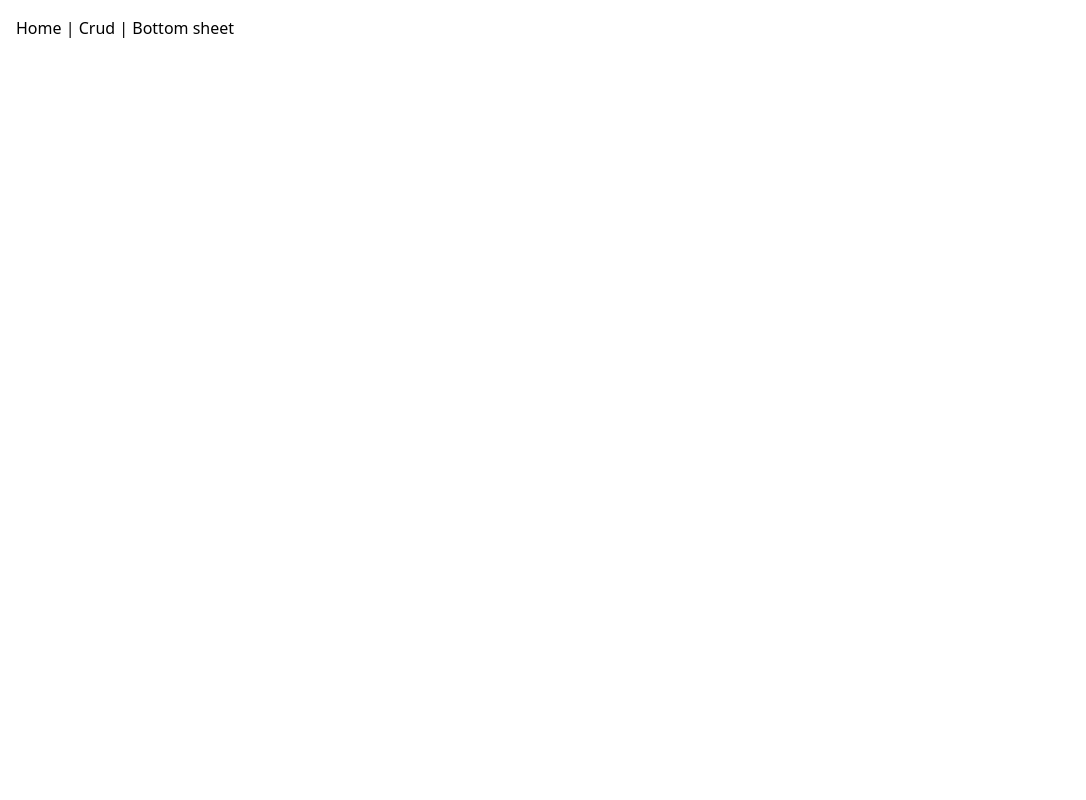
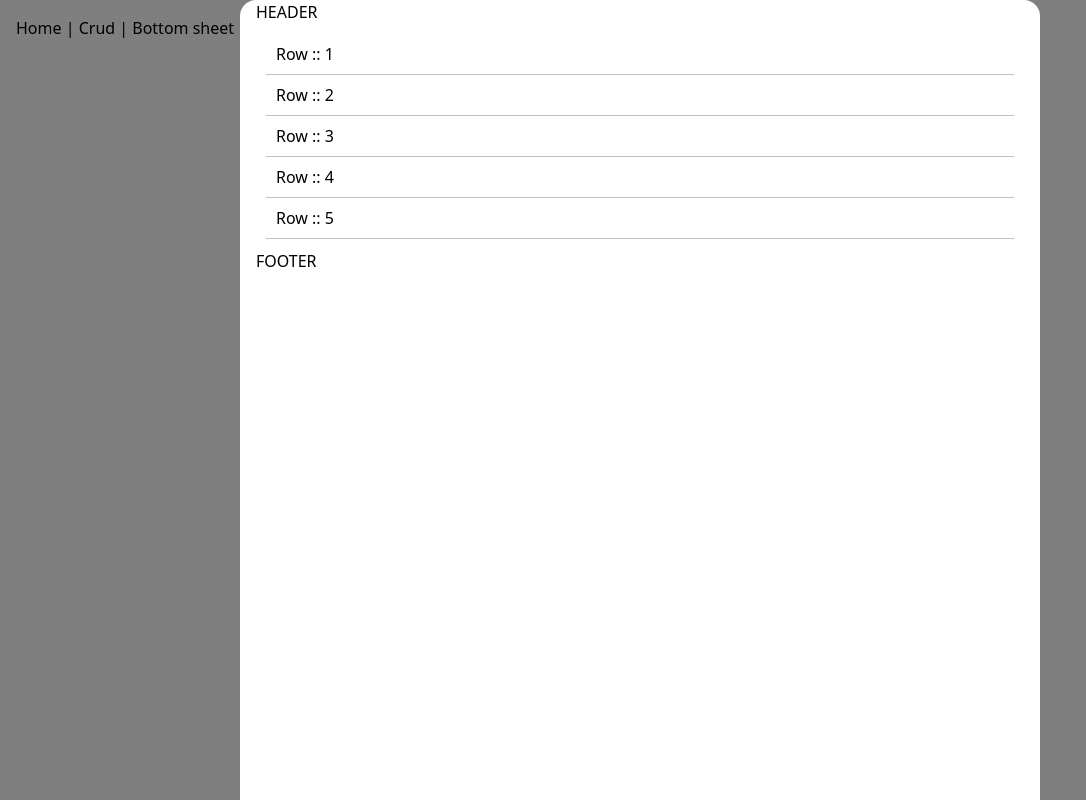
Before and after one commit to nursakn/accordion-app-ts, a Vue app: page /bottom2 in a window 1280 px wide. Shown: the whole page, without its empty margins (0-1086 px from the left). Built offline with nearby package versions, Linux system fonts and the light colour scheme.

Commit message:
add BottomSheet2 with transition implementation

```diff
--- a/src/App.vue
+++ b/src/App.vue
@@ -3,7 +3,8 @@
     <nav>
       <router-link to="/">Home</router-link> |
       <router-link to="/crud">Crud</router-link> |
-      <router-link to="/bottom">Bottom sheet</router-link>
+      <router-link to="/bottom">Bottom sheet</router-link> |
+      <router-link to="/bottom2">Bottom sheet 2</router-link>
     </nav>
     <router-view />
     <confirm-modal :open="isConfirmOpen" />
--- a/src/components/bottom-sheet/BottomSheet.vue
+++ b/src/components/bottom-sheet/BottomSheet.vue
@@ -1,8 +1,8 @@
 <!-- eslint-disable @typescript-eslint/ban-ts-comment -->
 <template>
+  <transition name="fade">
     <div v-show="isOpen" class="bottom-sheet" @mousedown.self="dismiss">
       <div class="bottom-sheet__bg"></div>
-
       <div
         id="container"
         ref="container"
@@ -37,6 +37,7 @@
         </div>
       </div>
     </div>
+  </transition>
 </template>
 
 <script lang="ts">
@@ -83,7 +84,7 @@ export default class BottomSheet extends Vue {
     let contentHeight = 0;
 
     contentHeight += this.$refs.notch.clientHeight;
-    contentHeight += this.$refs.body.scrollHeight;
+    contentHeight += this.$refs.body.clientHeight;
     return contentHeight;
   }
 
@@ -240,6 +241,15 @@ export default class BottomSheet extends Vue {
   z-index: 10;
 }
 
+.fade-enter-active,
+.fade-leave-active {
+  transition: opacity 0.5s ease;
+}
+
+.fade-enter-from,
+.fade-leave-to {
+  opacity: 0;
+}
 .bottom-sheet__bg {
   position: absolute;
   top: 0;
--- /dev/null
+++ b/src/components/bottom-sheet/BottomSheet2.vue
@@ -0,0 +1,138 @@
+<template>
+  <div class="bottom-sheet">
+    <div class="bottom-sheet__bg" />
+    <div
+      class="bottom-sheet__container"
+      :style="{ transform: `translateY(${currentTranslate}px)` }"
+      @touchmove.prevent="onTouchMove"
+      @touchend.prevent="onTouchEnd"
+    >
+      <div ref="body" class="bottom-sheet__body">
+        <div ref="header" class="bottom-sheet__header">
+          <slot name="header" />
+        </div>
+        <div ref="content" class="bottom-sheet__content">
+          <slot />
+        </div>
+        <div ref="footer" class="bottom-sheet__footer">
+          <slot name="footer" />
+        </div>
+      </div>
+    </div>
+  </div>
+</template>
+
+<script lang="ts">
+import Vue from "vue";
+import Component from "vue-class-component";
+import { Prop } from "vue-property-decorator";
+import { initSnapPoints } from "./bottom-sheet";
+
+@Component
+export default class BottomSheet2 extends Vue {
+  @Prop({ type: Array, default: [] }) snapPoints: ("auto" | number)[];
+
+  _snapPoints: number[];
+
+  currentTranslate = 0;
+
+  previousTouchY: number | null = null;
+
+  $refs!: {
+    body: HTMLDivElement;
+  };
+
+  mounted() {
+    this._snapPoints = initSnapPoints(
+      this.snapPoints,
+      this.$refs.body.clientHeight
+    );
+  }
+
+  getMovement(movementY: number) {
+    if (this.previousTouchY) {
+      return movementY - this.previousTouchY;
+    }
+    return movementY;
+  }
+
+  onTouchMove(e: TouchEvent) {
+    const touch = e.touches[0];
+
+    if (this.previousTouchY) {
+      const tempTranslate =
+        this.currentTranslate + this.getMovement(touch.clientY);
+
+      this.currentTranslate = tempTranslate > 0 ? tempTranslate : 0;
+    }
+
+    this.previousTouchY = touch.clientY;
+  }
+
+  onTouchEnd() {
+    this.previousTouchY = null;
+    this.snapTo(this.currentTranslate);
+  }
+
+  snapTo(value: number) {
+    const tempValue = this.getDistanceFromBottom(value);
+
+    const closest = this._snapPoints.reduce((prev, curr) => {
+      return Math.abs(curr - tempValue) < Math.abs(prev - tempValue)
+        ? curr
+        : prev;
+    });
+
+    this.currentTranslate = this.getDistanceFromBottom(closest);
+  }
+
+  getDistanceFromBottom(value: number) {
+    return window.innerHeight - value;
+  }
+}
+</script>
+
+<style scoped>
+.bottom-sheet {
+  position: fixed;
+  top: 0;
+  bottom: 0;
+  left: 0;
+  right: 0;
+
+  cursor: pointer;
+  -webkit-tap-highlight-color: transparent;
+  z-index: 10;
+}
+.bottom-sheet__bg {
+  position: absolute;
+  top: 0;
+  left: 0;
+  right: 0;
+  bottom: 0;
+
+  --bottom-sheet-opacity: 0.5;
+
+  background-color: rgba(0, 0, 0, var(--bottom-sheet-opacity));
+  pointer-events: none;
+}
+
+.bottom-sheet__container {
+  display: flex;
+  flex-direction: column;
+  background: white;
+
+  position: absolute;
+  bottom: 0;
+  left: 0;
+  right: 0;
+  top: 0;
+  margin: auto;
+  max-width: 800px;
+
+  padding: 0 16px;
+
+  border-top-left-radius: 16px;
+  border-top-right-radius: 16px;
+}
+</style>
--- a/src/components/bottom-sheet/bottom-sheet.ts
+++ b/src/components/bottom-sheet/bottom-sheet.ts
@@ -0,0 +1,14 @@
+export const initSnapPoints = (
+  snapPoints: (number | "auto")[],
+  clientHeight?: number
+) => {
+  return snapPoints.map((point) => {
+    if (point === "auto") {
+      return clientHeight ? clientHeight : 0;
+    }
+    if (point > window.innerHeight) {
+      return window.innerHeight;
+    }
+    return point;
+  });
+};
--- a/src/router/index.ts
+++ b/src/router/index.ts
@@ -3,6 +3,7 @@ import Vue from "vue";
 import VueRouter, { RouteConfig } from "vue-router";
 import Simple from "@/views/Simple.vue";
 import BottomSheetScreen from "@/views/BottomSheetScreen.vue";
+import BottomSheetScreen2 from "@/views/BottomSheetScreen2.vue";
 
 Vue.use(VueRouter);
 
@@ -23,6 +24,11 @@ const routes: Array<RouteConfig> = [
     name: "bottom",
     component: BottomSheetScreen,
   },
+  {
+    path: "/bottom2",
+    name: "bottom2",
+    component: BottomSheetScreen2,
+  },
 ];
 
 const router = new VueRouter({
--- a/src/views/BottomSheetScreen.vue
+++ b/src/views/BottomSheetScreen.vue
@@ -59,7 +59,7 @@ import TransitionCollapse from "../components/transitions/transition-collapse.vu
   },
 })
 export default class BottomSheetScreen extends Vue {
-  snapPoints = ["auto", 200, 400, 600, window.innerHeight + 500];
+  snapPoints = [0, "auto", 200, 400, 600, window.innerHeight + 500];
   $refs: {
     bottomSheet1: BottomSheet;
     bottomSheet2: BottomSheet;
@@ -88,7 +88,7 @@ export default class BottomSheetScreen extends Vue {
 }
 </script>
 
-<style>
+<style scoped>
 .button {
   position: relative;
   padding: 5px 10px;
--- /dev/null
+++ b/src/views/BottomSheetScreen2.vue
@@ -0,0 +1,53 @@
+<template>
+  <div>
+    <BottomSheet2 :snapPoints="snapPoints">
+      <template v-slot:header>
+        <div>HEADER</div>
+      </template>
+      <template v-slot:footer>
+        <div>FOOTER</div>
+      </template>
+      <template>
+        <TestBox :count="5" />
+      </template>
+    </BottomSheet2>
+  </div>
+</template>
+
+<script lang="ts">
+import Vue from "vue";
+import Component from "vue-class-component";
+import BottomSheet2 from "@/components/bottom-sheet/BottomSheet2.vue";
+import TestBox from "@/components/test-box.vue";
+
+@Component({
+  components: {
+    BottomSheet2,
+    TestBox,
+  },
+})
+export default class BottomSheetScreen2 extends Vue {
+  snapPoints = [0, "auto", 200, 400, 600, window.innerHeight];
+
+  isShownSublist = false;
+
+  toggleSublist() {
+    console.log("CLICK");
+    this.isShownSublist = !this.isShownSublist;
+  }
+}
+</script>
+
+<style scoped>
+.button {
+  position: relative;
+  padding: 5px 10px;
+  border-radius: 5px;
+  background-color: #531de7;
+  color: #fff;
+}
+
+.button--red {
+  background-color: #a20000;
+}
+</style>
```
Lines whose indentation alone changed are shown as unchanged.
